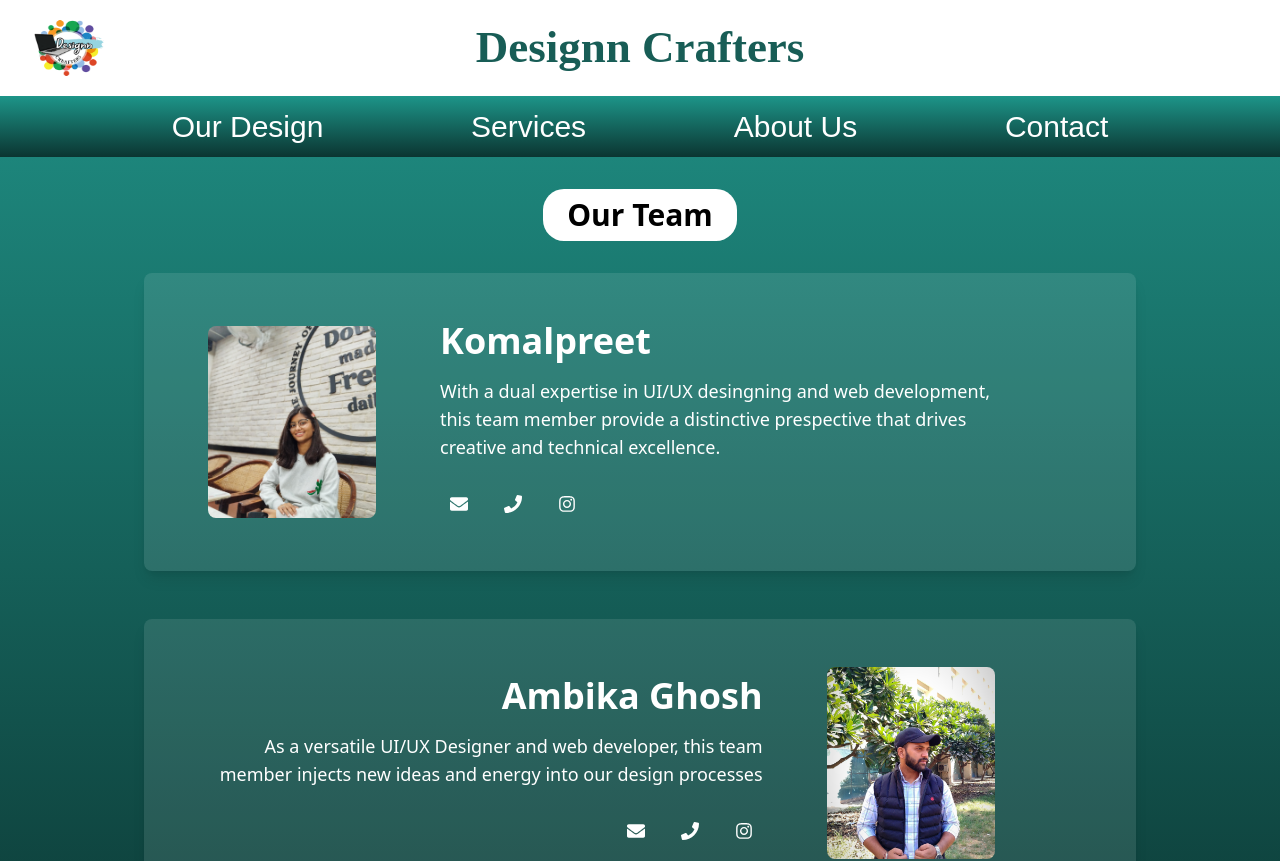
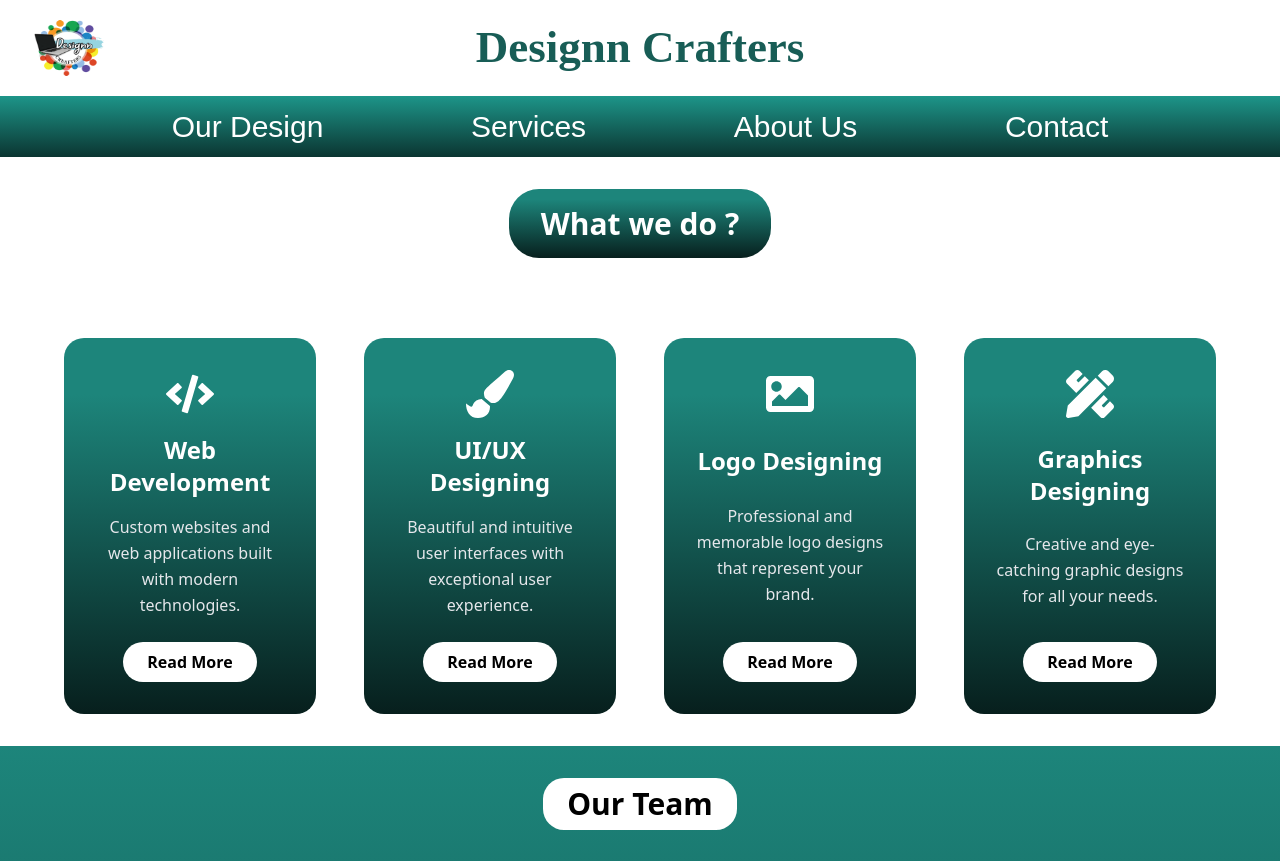
Before and after one commit to komal-preet00/DesignCrafter, a React (Create React App) app: page / in a window 1280 px wide. Shown: the top 861 px of the page. Built offline with nearby package versions, Linux system fonts and the light colour scheme.

Commit message:
our team

```diff
--- a/src/App.js
+++ b/src/App.js
@@ -1,10 +1,12 @@
 import Navbar from './components/Navbar';
 import Team from './components/Team';
+import WeDo from './components/WeDo';
 
 function App() {
   return (
     <div className="App">
       <Navbar />
+      <WeDo/>
       <Team />
     </div>
   );
```
